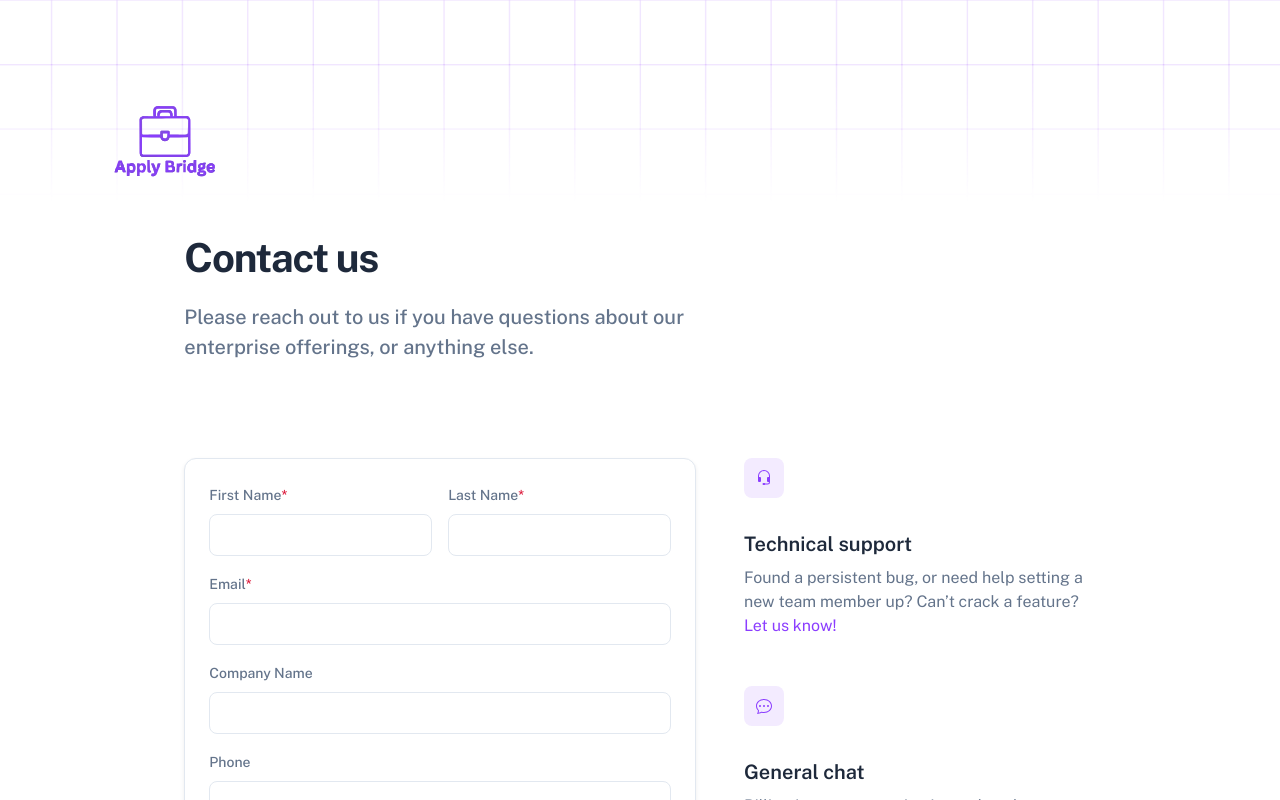
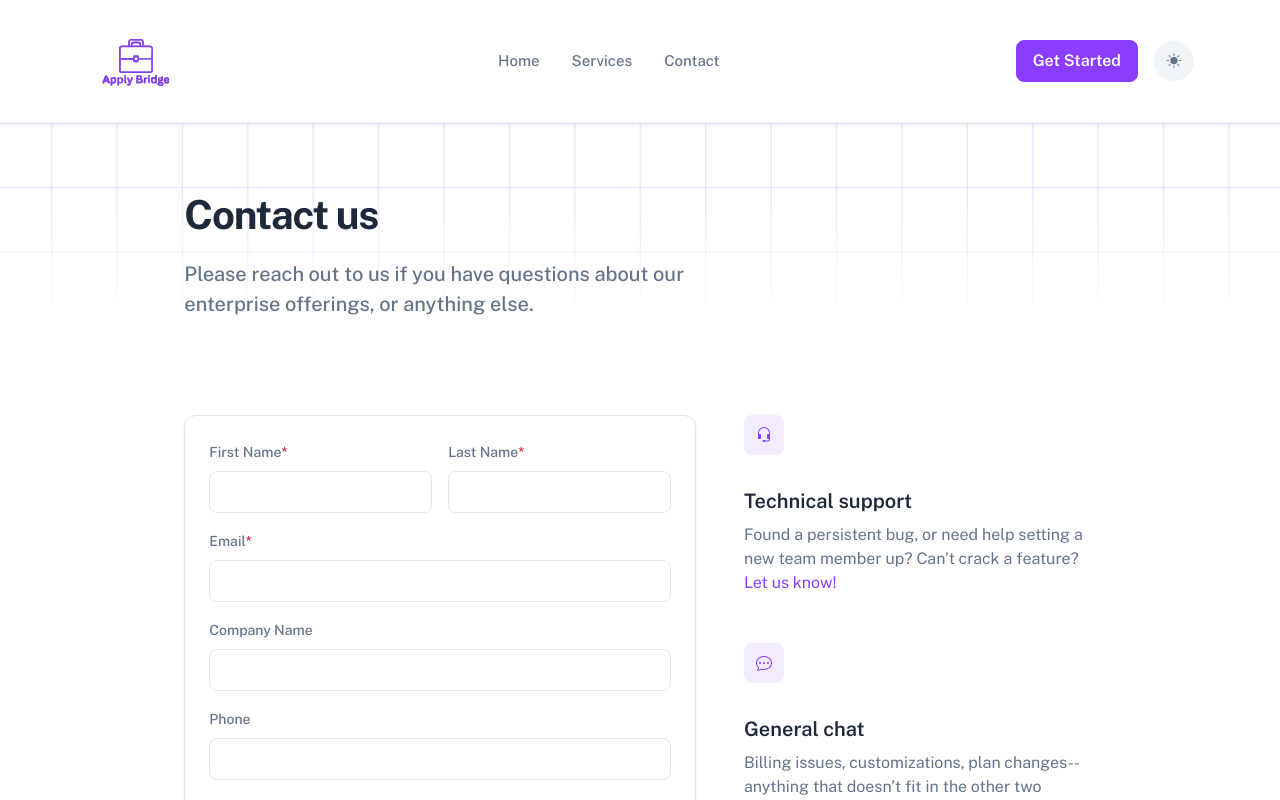
Before and after one commit to Ayomide2604/apply-bridge-frontend, a React (Vite) app: page /contact in a window 1280 px wide. Shown: the top 800 px of the page. Built offline with nearby package versions, Linux system fonts and the light colour scheme; no server answers; what pocketbase would draw is missing.

Commit message:
fixed navigation

```diff
--- a/src/components/Header.jsx
+++ b/src/components/Header.jsx
@@ -21,13 +21,7 @@ const Header = () => {
 		setTheme(value);
 	};
 
-	const hideOnRoutes = [
-		"/login",
-		"/signup",
-		"/forgot-password",
-		"/error",
-		"/contact",
-	];
+	const hideOnRoutes = ["/login", "/signup", "/forgot-password", "/error"];
 
 	if (hideOnRoutes.includes(location.pathname)) {
 		return null;
@@ -69,13 +63,9 @@ const Header = () => {
 										Home
 									</Link>
 								</li>
-								<li className="nav-item ">
-									<Link className="nav-link" to="#" role="button">
-										About Us
-									</Link>
-								</li>
+
 								<li className="nav-item">
-									<Link className="nav-link " to="#" role="button">
+									<Link className="nav-link " to="/#services" role="button">
 										Services
 									</Link>
 								</li>
--- a/src/components/ScrollToTop.jsx
+++ b/src/components/ScrollToTop.jsx
@@ -1,8 +1,10 @@
 import React, { useEffect, useRef, useState } from "react";
+import { useLocation } from "react-router-dom";
 
 const ScrollToTop = () => {
 	const [active, setActive] = useState(false);
 	const pathRef = useRef(null);
+	const location = useLocation();
 
 	useEffect(() => {
 		const handleScroll = () => {
@@ -22,6 +24,19 @@ const ScrollToTop = () => {
 		window.addEventListener("scroll", handleScroll);
 		return () => window.removeEventListener("scroll", handleScroll);
 	}, []);
+
+	// Scroll to anchor if hash is present after route change
+	useEffect(() => {
+		if (location.hash) {
+			const id = location.hash.replace("#", "");
+			const el = document.getElementById(id);
+			if (el) {
+				el.scrollIntoView({ behavior: "smooth" });
+			}
+		} else {
+			window.scrollTo({ top: 0, behavior: "smooth" });
+		}
+	}, [location]);
 
 	const scrollToTop = (e) => {
 		e.preventDefault();
--- a/src/pages/Companies.jsx
+++ b/src/pages/Companies.jsx
@@ -10,9 +10,9 @@ import "swiper/css";
 import { Pagination, Autoplay } from "swiper/modules";
 
 const logos = [
+	{ src: linkedin, alt: "LinkedIn" },
+	{ src: indeed, alt: "Indeed" },
 	{ src: glassdoor, alt: "Glassdoor" },
-	{ src: indeed, alt: "Indeed" },
-	{ src: linkedin, alt: "LinkedIn" },
 	{ src: upwork, alt: "Upwork" },
 	{ src: zipRecruiter, alt: "ZipRecruiter" },
 	{ src: adzuna, alt: "Adzuna" },
--- a/src/pages/Contact.jsx
+++ b/src/pages/Contact.jsx
@@ -9,11 +9,6 @@ const Contact = () => {
 			<section className="py-5 py-lg-8">
 				<div className="container">
 					<div className="row">
-						<div className=" text-sm-start text-center">
-							<Link to="/">
-								<img src={icon} alt="logo" className="mb-3" height={150} />
-							</Link>
-						</div>
 						<div className="col-lg-6 offset-lg-1 col-md-12 col-12">
 							<h1 className="mb-3">Contact us</h1>
 							<p className="mb-0 lead">
@@ -27,6 +22,7 @@ const Contact = () => {
 			{/*Pageheader end*/}
 			{/*Contact us start*/}
 			<section className="mb-xl-9 my-5">
+
 				<div className="container">
 					<div className="row">
 						<div className="col-lg-10 offset-lg-1 col-md-12 col-12">
--- a/src/pages/Services.jsx
+++ b/src/pages/Services.jsx
@@ -1,6 +1,6 @@
 const Services = () => {
 	return (
-		<section className="my-xl-9 my-5">
+		<section className="my-xl-9 my-5" id="services">
 			<div className="container" data-cue="fadeIn">
 				<div className="row">
 					<div className="col-xl-8 offset-xl-2">
```
